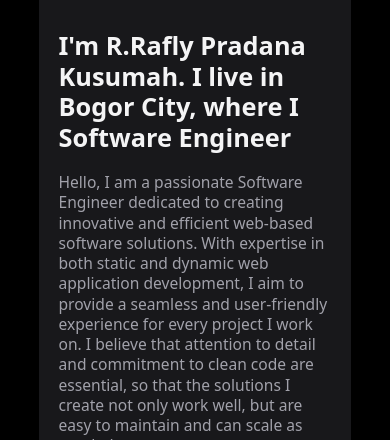
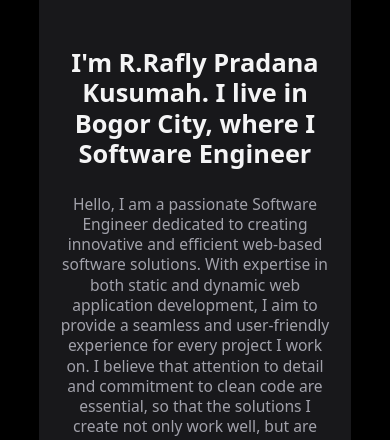
Before and after one commit to radenraflyy/New-My-Portofolio---Ori-Dent, a plain HTML site: page about.html in a window 390 px wide. Shown: the part 404-844 px from the top of the page. Drawn offline with Linux system fonts and the light colour scheme.

Commit message:
responsibilitas Website last

```diff
--- a/public/styles/about.css
+++ b/public/styles/about.css
@@ -239,15 +239,18 @@ footer {
     justify-content: center;
     align-items: center;
     flex-direction: column;
+    width: 100%;
   }
 
   .content-profile h1 {
-    text-align: left;
+    margin: 0 auto;
+    text-align: center;
     font-size: 6.5vw;
-    margin-bottom: 20px;
+    margin-bottom: 25px;
   }
 
   .content-profile p {
+    text-align: center;
     margin-top: 0;
     font-size: 4vw;
     width: 100%;
--- a/public/styles/project.css
+++ b/public/styles/project.css
@@ -262,8 +262,8 @@ footer {
 
   .profile-container h1 {
     width: 100vw;
-    text-align: left;
-    font-size: 6vw;
+    text-align: center;
+    font-size: 7.9vw;
     width: 100%;
   }
 
```
